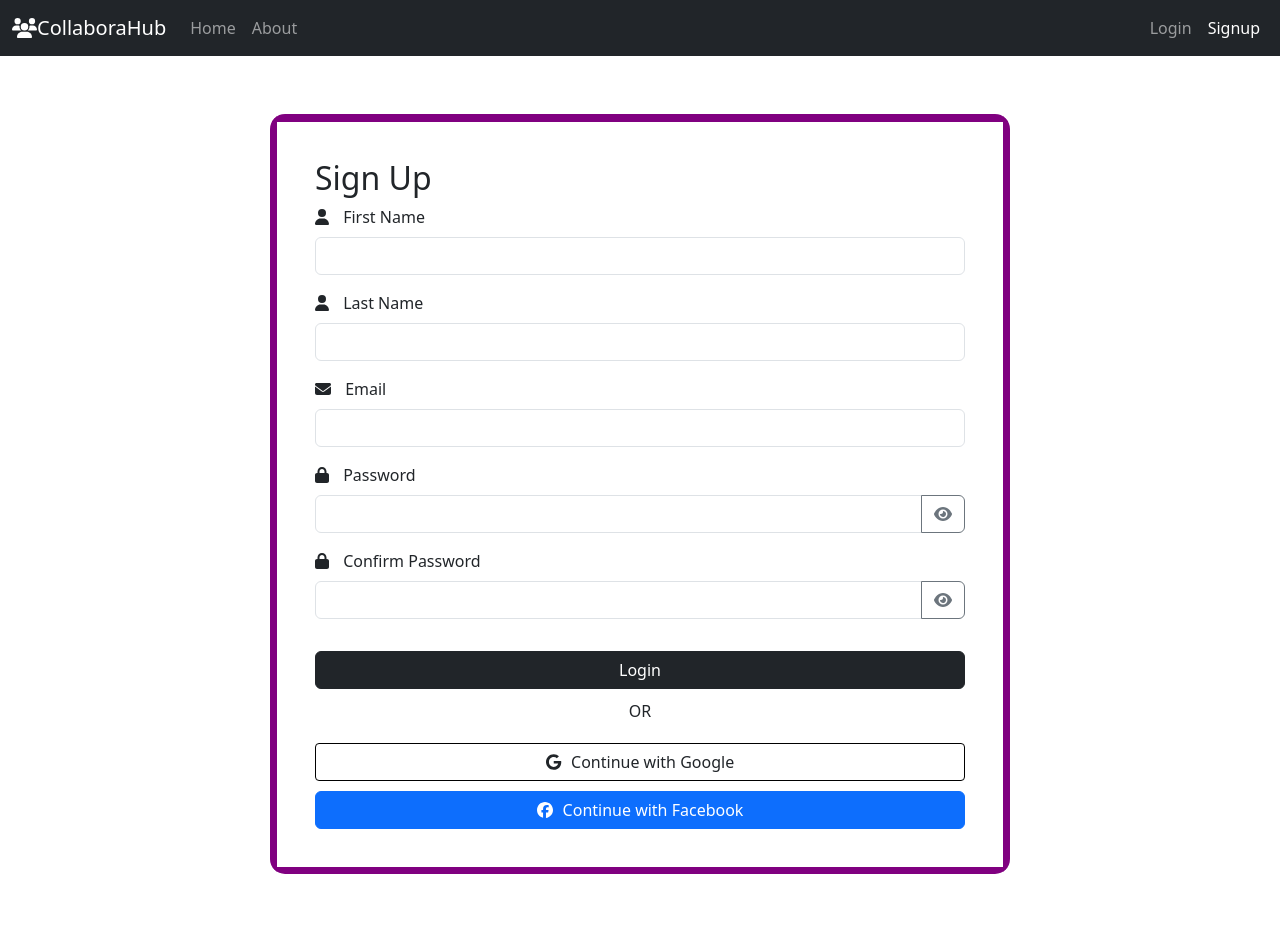
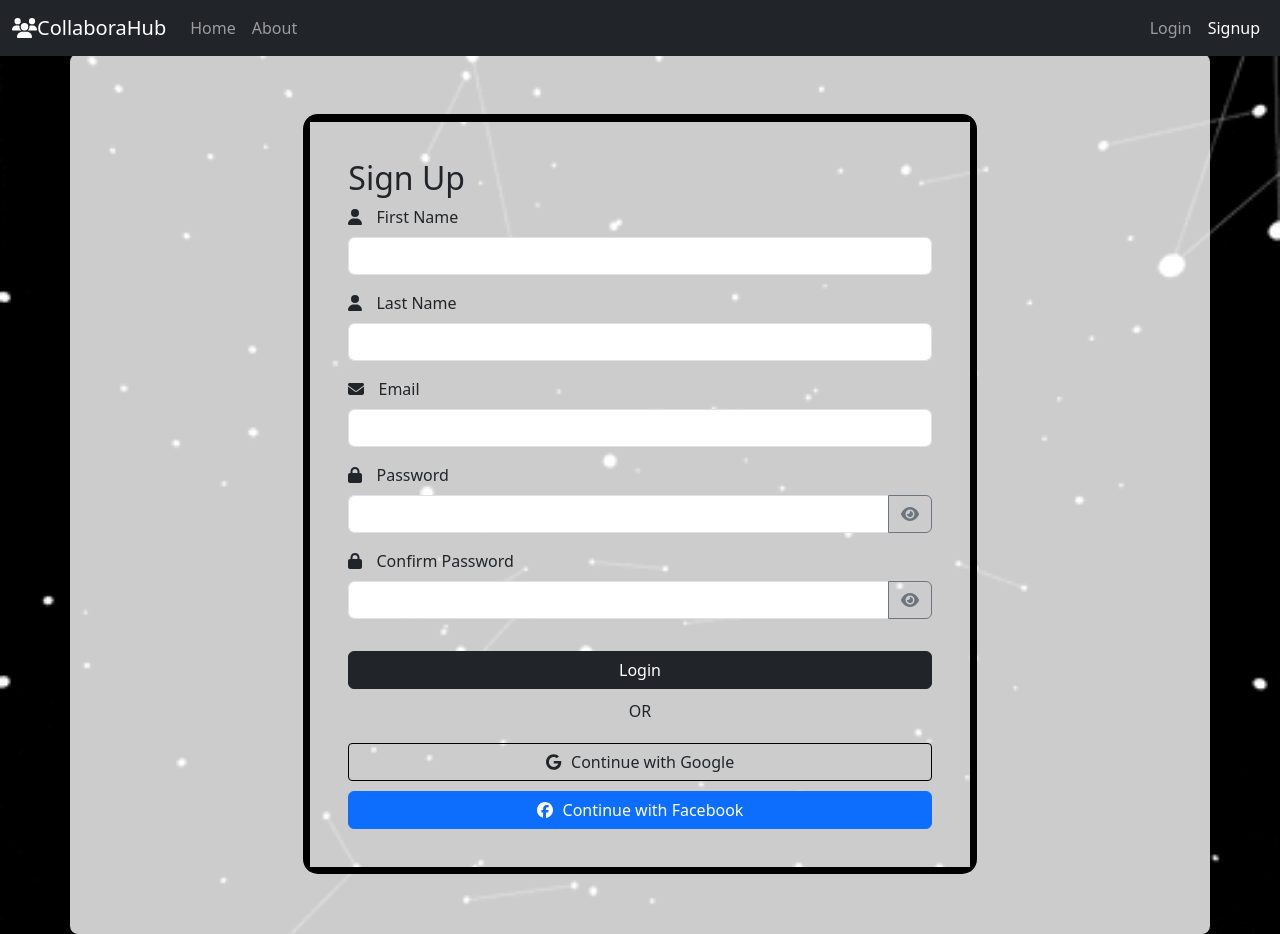
Before and after one commit to alicodes02/Web-Project-Frontend, a React (Create React App) app: page /signup in a window 1280 px wide. Before the commit the page ends 884 px from the top, so only its background shows below. Built offline with nearby package versions, Linux system fonts and the light colour scheme.

Commit message:
Background image added

```diff
--- a/src/Components/Base.js
+++ b/src/Components/Base.js
@@ -2,6 +2,18 @@ import React from 'react';
 import CustomNavbar from '../Navbar/CustomNavbar';
 
 const Base = ({ children }) => {
+
+
+  const backgroundStyle = {
+    backgroundImage: `url('/giphy2.gif')`,
+    backgroundSize: 'cover',
+    backgroundPosition: 'center',
+    margin: '0', // Remove default margins
+    padding: '0', // Remove default padding
+    marginTop: '-50px',
+    marginBottom: '-50px', // Adjust the negative margin with a unit (e.g., pixels)
+  };
+
   return (
     <div>
       {/* Common Header */}
@@ -9,7 +21,7 @@ const Base = ({ children }) => {
 
 
       {/* Main Content */}
-      <main>
+      <main style={backgroundStyle}>
         {children}
       </main>
 
--- a/src/Pages/about.js
+++ b/src/Pages/about.js
@@ -1,12 +1,23 @@
 import React from 'react';
 import Base from '../Components/Base';
 
+
 const About = () => {
+
+
+  const textStyle = {
+    backgroundColor: 'rgba(255, 255, 255, 0.8)',
+    padding: '100px',
+    borderRadius: '8px',
+    marginTop: '20px',
+    marginBottom: '20px',
+  };
+
   return (
     <Base>
-      <div className="container mt-5">
+      <div className="container mt-5" >
         <div className="row">
-          <div className="col-md-8 offset-md-2">
+          <div className="col-md-8 offset-md-2" style={textStyle}>
             <h1 className="display-4 mb-4 text-center">About Us</h1>
             <p className="lead text-center">Welcome to our website!</p>
             <div className="text-justify">
--- a/src/Pages/login.js
+++ b/src/Pages/login.js
@@ -6,6 +6,17 @@ import { faGoogle, faFacebook } from '@fortawesome/free-brands-svg-icons';
 import { faEnvelope, faEyeSlash, faEye ,faLock } from '@fortawesome/free-solid-svg-icons';
 
 const LoginPage = () => {
+
+
+  const textStyle = {
+    backgroundColor: 'rgba(255, 255, 255, 0.8)',
+    padding: '50px',
+    borderRadius: '8px',
+    marginTop: '30px',
+    marginBottom: '30px',
+    boxShadow: '0px 0px 10px 0px rgba(0,0,0,0.1)', // Adding a subtle shadow for depth
+  };
+
     const [formData, setFormData] = useState({
       email: '',
       password: '',
@@ -45,7 +56,7 @@ const LoginPage = () => {
   return (
     <Base>
       <div className="container mt-5">
-        <div className="row">
+        <div className="row" style={textStyle}>
           <motion.div
             initial={{ opacity: 0, x: -100 }}
             animate={{ opacity: 1, x: 0 }}
@@ -68,7 +79,7 @@ const LoginPage = () => {
                 position: 'absolute',
                 top: 0,
                 bottom: 0,
-                background: 'purple',
+                background: 'black',
               }}
             />
 
@@ -80,7 +91,7 @@ const LoginPage = () => {
                 position: 'absolute',
                 top: 0,
                 bottom: 0,
-                background: 'purple',
+                background: 'black',
               }}
             />
 
@@ -92,7 +103,7 @@ const LoginPage = () => {
                 position: 'absolute',
                 left: 0,
                 right: 0,
-                background: 'purple',
+                background: 'black',
               }}
             />
 
@@ -104,7 +115,7 @@ const LoginPage = () => {
                 position: 'absolute',
                 left: 0,
                 right: 0,
-                background: 'purple',
+                background: 'black',
               }}
             />
 
--- a/src/Pages/signup.js
+++ b/src/Pages/signup.js
@@ -6,6 +6,16 @@ import { faGoogle, faFacebook } from '@fortawesome/free-brands-svg-icons';
 import { faEnvelope, faEyeSlash, faEye,faLock,faUser  } from '@fortawesome/free-solid-svg-icons';
 
 const SignupPage = () => {
+
+  const textStyle = {
+    backgroundColor: 'rgba(255, 255, 255, 0.8)',
+    padding: '50px',
+    borderRadius: '8px',
+    marginTop: '30px',
+    marginBottom: '30px',
+    boxShadow: '0px 0px 10px 0px rgba(0,0,0,0.1)', // Adding a subtle shadow for depth
+  };
+
   const [formData, setFormData] = useState({
     email: '',
     password: '',
@@ -47,7 +57,7 @@ const SignupPage = () => {
   return (
     <Base>
       <div className="container mt-5">
-        <div className="row">
+        <div className="row" style={textStyle}>
           <motion.div
             initial={{ opacity: 0, x: -100 }}
             animate={{ opacity: 1, x: 0 }}
@@ -70,7 +80,7 @@ const SignupPage = () => {
                 position: 'absolute',
                 top: 0,
                 bottom: 0,
-                background: 'purple',
+                background: 'black',
               }}
             />
 
@@ -82,7 +92,7 @@ const SignupPage = () => {
                 position: 'absolute',
                 top: 0,
                 bottom: 0,
-                background: 'purple',
+                background: 'black',
               }}
             />
 
@@ -94,7 +104,7 @@ const SignupPage = () => {
                 position: 'absolute',
                 left: 0,
                 right: 0,
-                background: 'purple',
+                background: 'black',
               }}
             />
 
@@ -106,7 +116,7 @@ const SignupPage = () => {
                 position: 'absolute',
                 left: 0,
                 right: 0,
-                background: 'purple',
+                background: 'black',
               }}
             />
 
```
Also changed, not shown: public/giphy.gif (added), public/giphy2.gif (added).
